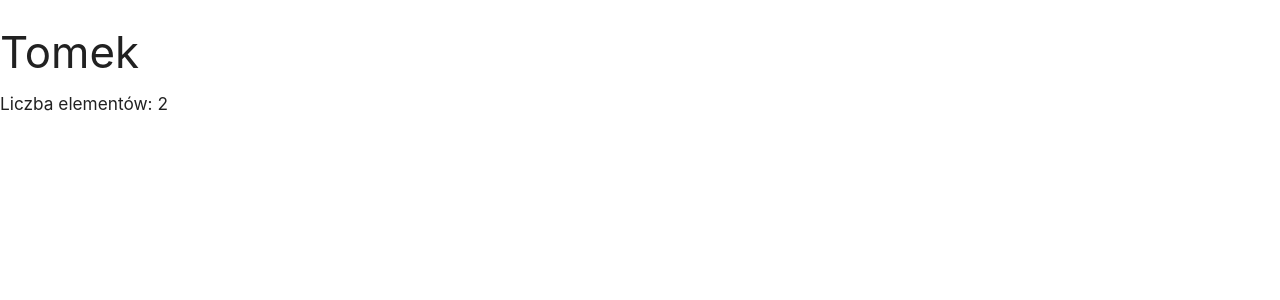
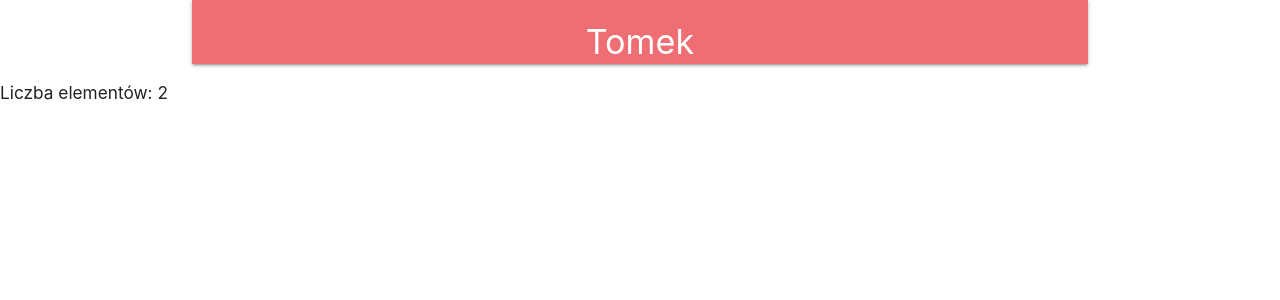
Before and after one commit to MateuszCzapla/mateuszczapla.github.io, an Angular app: page / in a window 1280 px wide. Shown: the top 300 px of the page. Built offline with nearby package versions, Linux system fonts and the light colour scheme.

Commit message:
Przykład użycia styli Materialize oraz czcionek Google.

```diff
--- a/src/app/app.component.html
+++ b/src/app/app.component.html
@@ -1,2 +1,10 @@
-<h3>{{username}}</h3>
+<div class="container">
+    <nav class="row">
+        <div class="nav-wrapper">
+            <span class="brand-logo center">
+                <h4>{{username}}</h4>
+            </span>
+        </div>
+    </nav>
+</div>
 <h6>Liczba elementów: {{itemCount}}</h6>
--- a/src/index.html
+++ b/src/index.html
@@ -1,13 +1,20 @@
 <!doctype html>
-<html lang="en">
+<html lang="pl">
+
 <head>
   <meta charset="utf-8">
   <title>PR1ToDo</title>
   <base href="/">
   <meta name="viewport" content="width=device-width, initial-scale=1">
   <link rel="icon" type="image/x-icon" href="favicon.ico">
+  <link href="https://fonts.googleapis.com/icon?family=Material+Icons" rel="stylesheet">
+  <link rel="preconnect" href="https://fonts.googleapis.com">
+  <link rel="preconnect" href="https://fonts.gstatic.com" crossorigin>
+  <link href="https://fonts.googleapis.com/css2?family=Lobster&display=swap" rel="stylesheet">
 </head>
+
 <body>
   <app-root></app-root>
 </body>
+
 </html>
```
